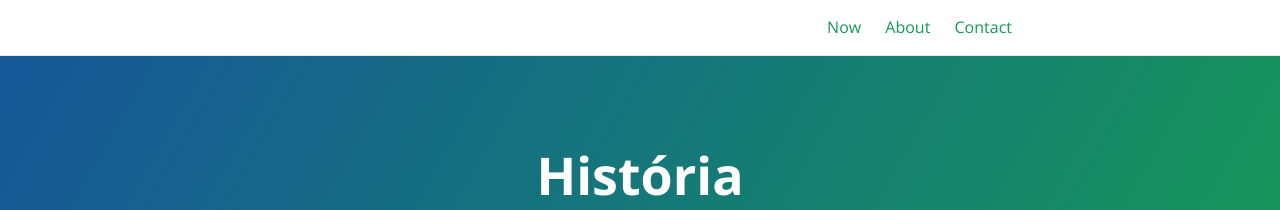
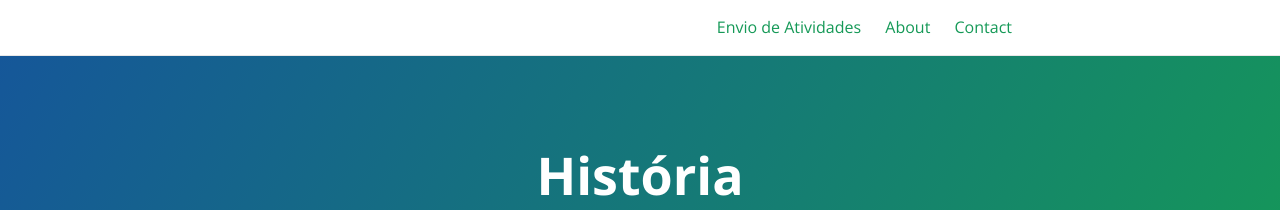
Before and after one commit to 0jonjo/arcada, a Jekyll site: the page built from index.md, in a window 1280 px wide. Shown: the top 210 px of the page. Built offline with Jekyll 4.4.1, drawn with Linux system fonts in a browser that asks for light colours.

Commit message:
Update _config.yml

```diff
--- a/_config.yml
+++ b/_config.yml
@@ -27,4 +27,4 @@ plugins:
 target-blank:
     rel: nofollow
 
-header_page_refs: ['now', 'about', 'contact']
+header_page_refs: ['send', 'about', 'contact']
```
